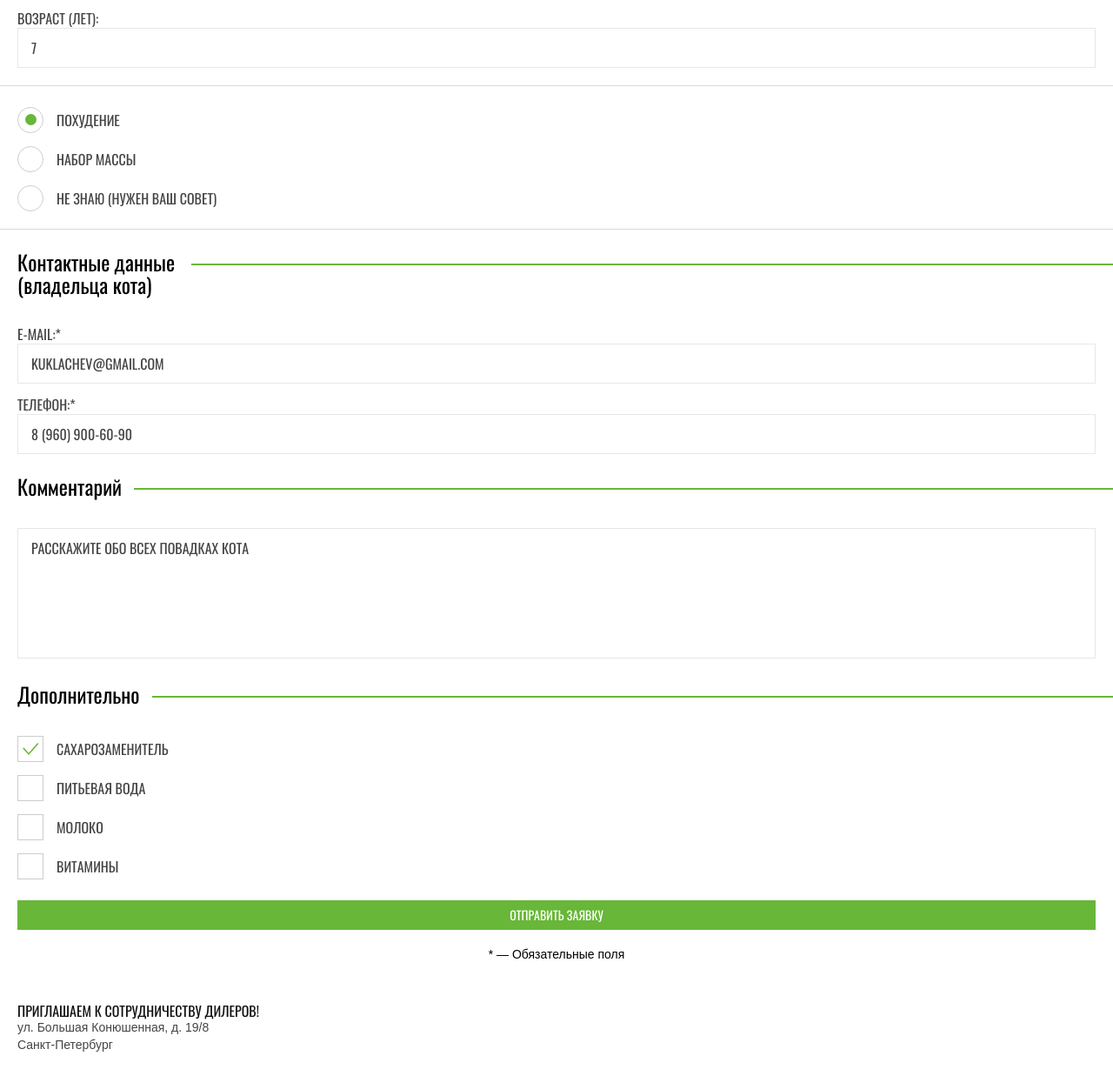
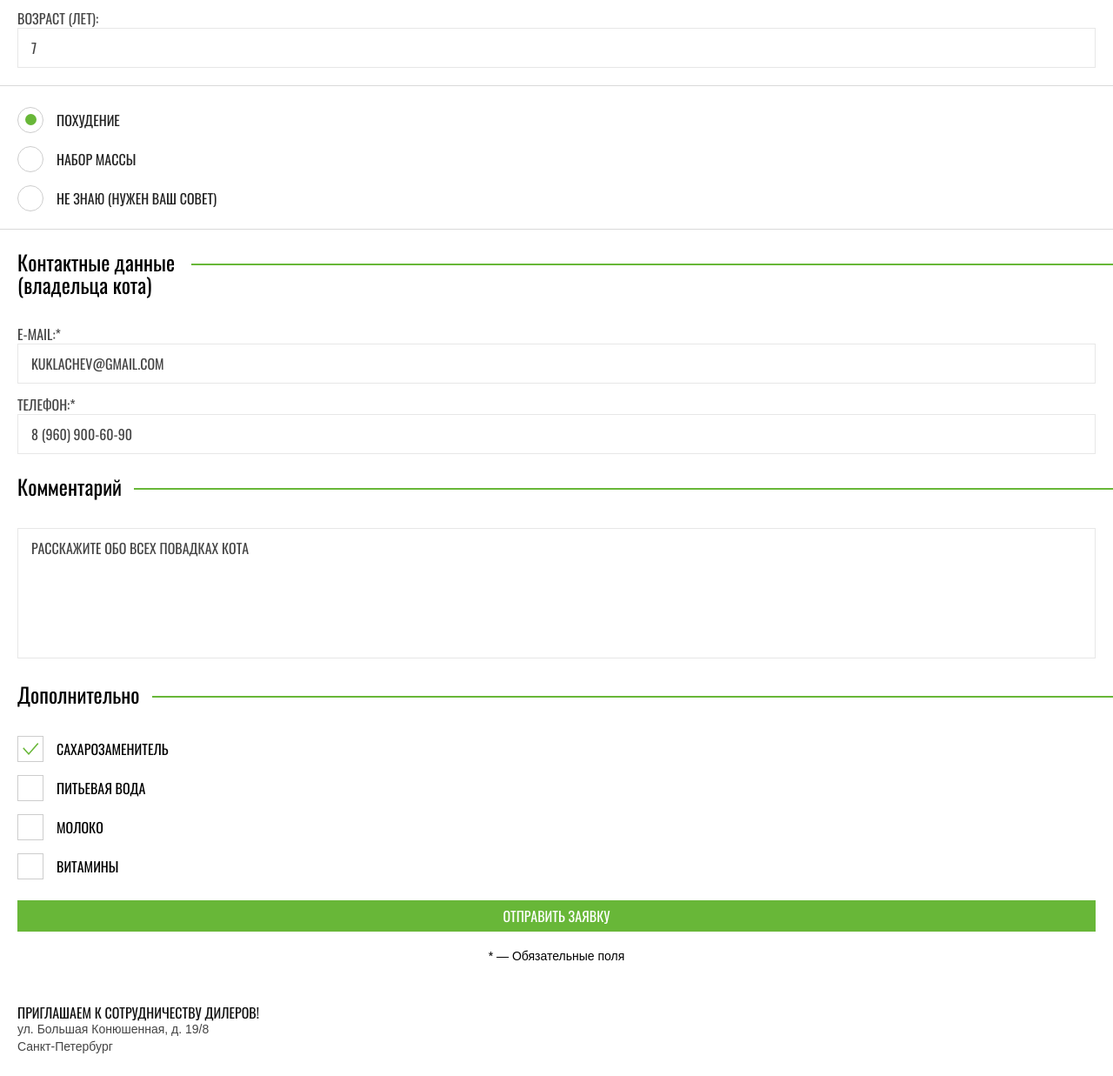
Before and after one commit to alxshbln/1707573-cat-energy-22, a website: page source/form.html in a window 1280 px wide. Shown: the part 554-1791 px from the top of the page at 87% size. Drawn offline with nearby package versions, Linux system fonts and the light colour scheme; files that its build step writes are made by us from their sources.

Commit message:
Обновляет стилизацию страницы формы

```diff
--- a/source/sass/blocks/selection-form.scss
+++ b/source/sass/blocks/selection-form.scss
@@ -114,6 +114,14 @@
   }
 }
 
+.selection-form__label--radio {
+  color: $special-grey-label;
+}
+
+.selection-form__label--checkbox {
+  color: $black;
+}
+
 .selection-form__label--radio,
 .selection-form__label--checkbox {
   position: relative;
@@ -171,6 +179,8 @@
 
 .selection-form__submit {
   width: 100%;
+  font-size: 16px;
+  line-height: 20px;
 }
 
 .selection-form__required {
--- a/source/sass/variables.scss
+++ b/source/sass/variables.scss
@@ -21,3 +21,4 @@ $special-light-grey: #eaeaea;
 $special-grey-border: #cdcdcd;
 $special-light-grey-border: #e6e6e6;
 $special-lighter-grey-border: #e7e7e7;
+$special-grey-label: #222222;
```
